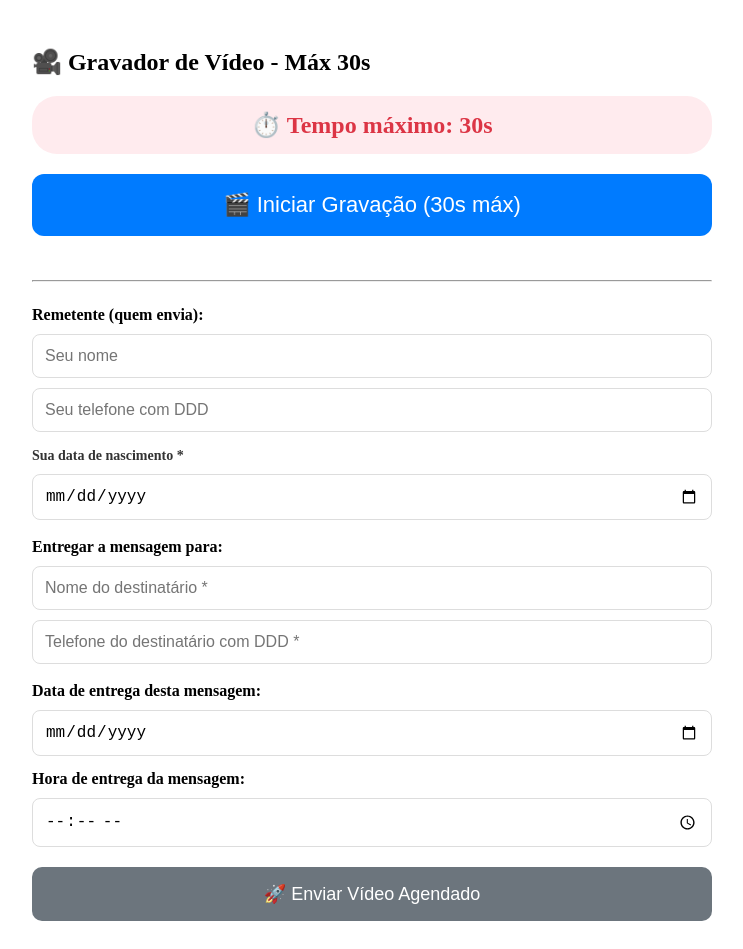
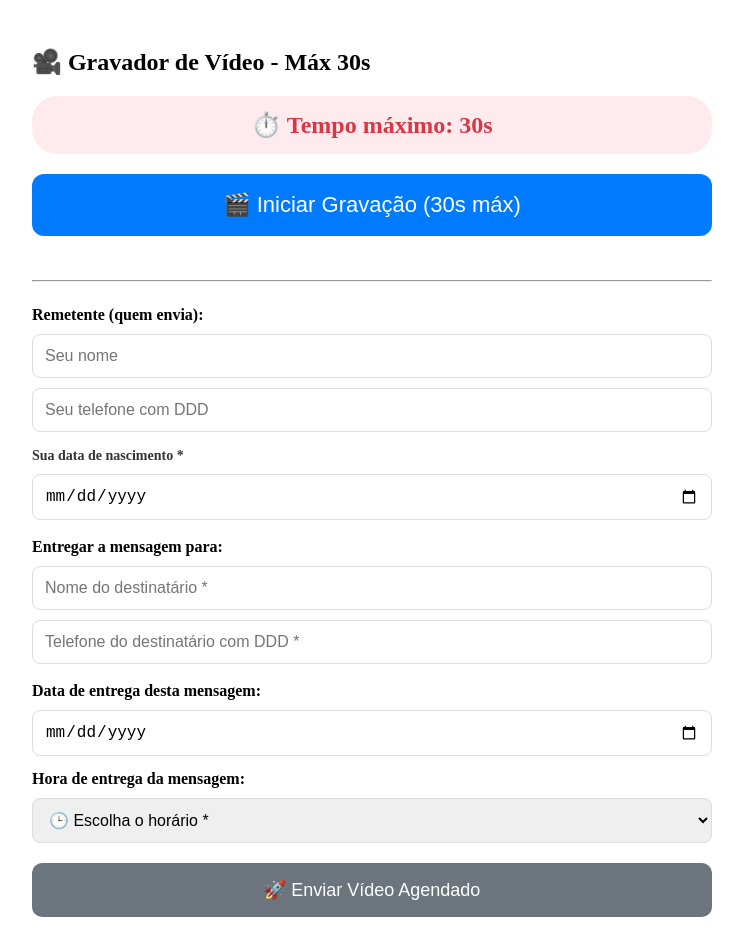
Before and after one commit to AdilsonStewart/CorujinhaLegal, a React (Create React App) app: page /videorecord in a window 1280 px wide. Shown: the whole page, without its empty margins (268-1011 px from the left). Built offline with nearby package versions, Linux system fonts and the light colour scheme.

Commit message:
Replace time input with select dropdown for hours

```diff
--- a/src/screens/VideoRecordPage.js
+++ b/src/screens/VideoRecordPage.js
@@ -360,7 +360,16 @@ const VideoRecordPage = () => {
         <input type="date" value={dataEntrega} onChange={(e) => setDataEntrega(e.target.value)} style={{ padding: 12, fontSize: 16, borderRadius: 8, border: "1px solid #ddd" }} />
 
         <div style={{ fontWeight: "600", marginTop: 4 }}>Hora de entrega da mensagem:</div>
-        <input type="time" value={horaEntrega} onChange={(e) => setHoraEntrega(e.target.value)} style={{ padding: 12, fontSize: 16, borderRadius: 8, border: "1px solid #ddd" }} />
+        <select value={horaEntrega} onChange={(e) => setHoraEntrega(e.target.value)} style={{ padding: 12, fontSize: 16, borderRadius: 8, border: "1px solid #ddd" }}>
+          <option value="">🕒 Escolha o horário *</option>
+          <option value="09:00">09:00</option>
+          <option value="10:00">10:00</option>
+          <option value="11:00">11:00</option>
+          <option value="14:00">14:00</option>
+          <option value="15:00">15:00</option>
+          <option value="16:00">16:00</option>
+          <option value="17:00">17:00</option>
+        </select>
       </div>
 
       <button onClick={enviarDados} style={{ marginTop: 20, padding: "16px 28px", fontSize: 18, background: !videoBlob || isUploading ? "#6c757d" : "#28a745", color: "white", border: "none", borderRadius: 10, cursor: "pointer", width: "100%" }} title={!videoBlob ? "Grave um vídeo antes de enviar." : isUploading ? "Enviando..." : "Clique para enviar"}>
```
